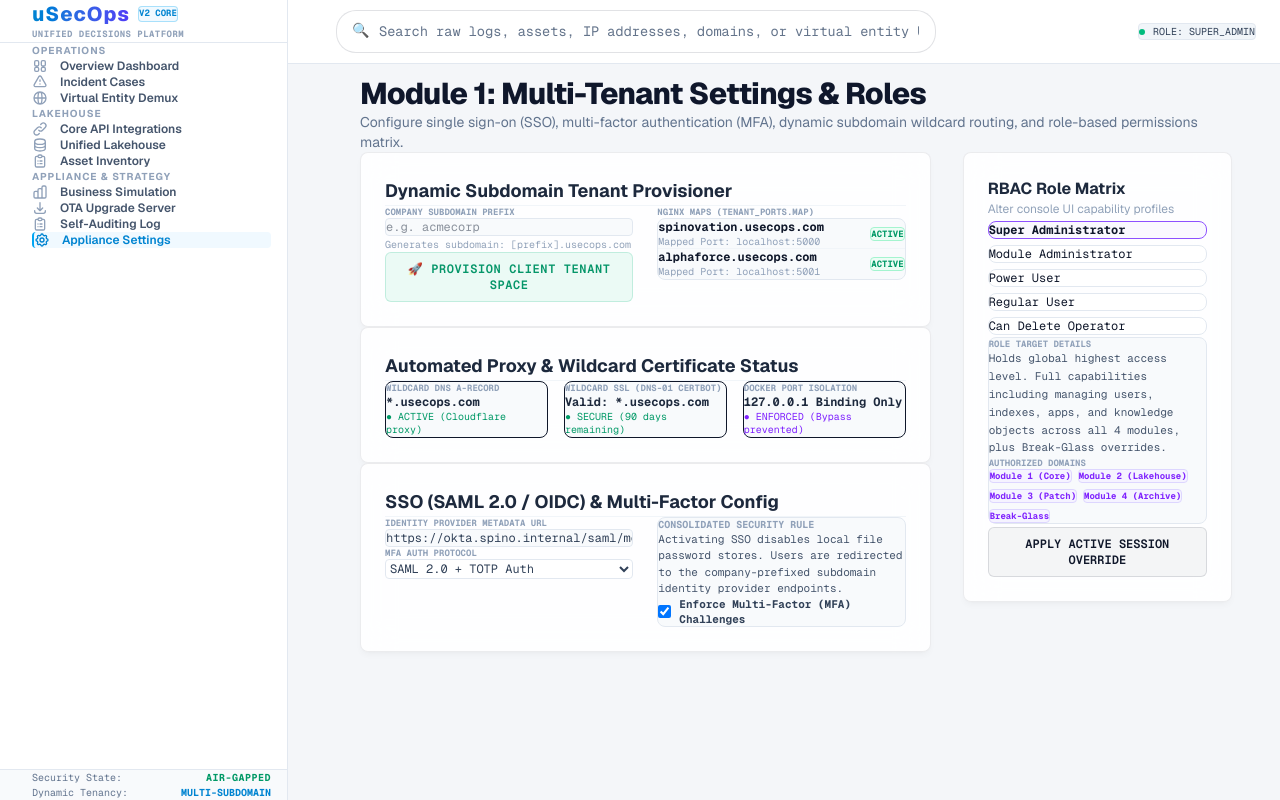
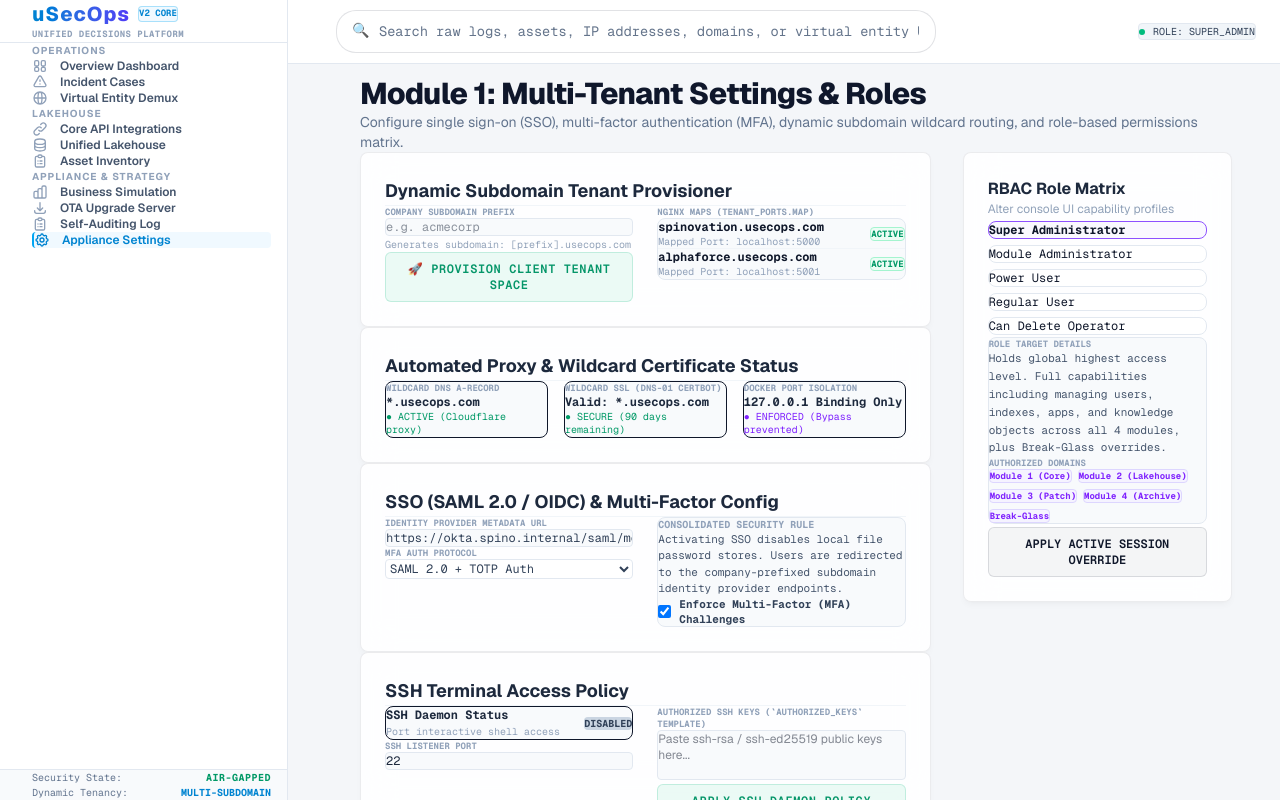
Before and after one commit to spinovation/uSecOps, a Next.js app in the folder src/module1_core/secops-console/: page /settings in a window 1280 px wide. Built offline with nearby package versions, Linux system fonts and the light colour scheme.

Commit message:
feat: add SSH Daemon policy control to appliance settings

```diff
--- a/src/module1_core/secops-console/app/settings/page.js
+++ b/src/module1_core/secops-console/app/settings/page.js
@@ -13,6 +13,12 @@ export default function Settings() {
 
   // RBAC Role State
   const [activeRole, setActiveRole] = useState("super_admin");
+
+  // SSH Terminal Access Control states
+  const [sshEnabled, setSshEnabled] = useState(false);
+  const [sshPort, setSshPort] = useState(22);
+  const [authorizedKeys, setAuthorizedKeys] = useState("");
+  const [isApplyingSsh, setIsApplyingSsh] = useState(false);
 
   const rolesConfig = {
     super_admin: {
@@ -200,6 +206,72 @@ export default function Settings() {
             </div>
           </div>
 
+          {/* SSH Terminal Access Control Panel */}
+          <div className="glass-panel p-6 border border-slate-200 bg-white space-y-4">
+            <h2 className="text-lg font-bold text-slate-800 border-b border-slate-100 pb-3">SSH Terminal Access Policy</h2>
+            <div className="grid grid-cols-1 md:grid-cols-2 gap-6 font-mono text-xs">
+              <div className="space-y-4">
+                <div className="flex items-center justify-between p-3 bg-slate-50 border border-slate-250 rounded-lg">
+                  <div>
+                    <span className="text-slate-800 font-bold block">SSH Daemon Status</span>
+                    <span className="text-[10px] text-slate-400">Port interactive shell access</span>
+                  </div>
+                  <button
+                    onClick={() => setSshEnabled(!sshEnabled)}
+                    className={`px-3 py-1 rounded text-[10px] font-bold uppercase transition-all ${
+                      sshEnabled
+                        ? "bg-emerald-500 hover:bg-emerald-600 text-white"
+                        : "bg-slate-300 hover:bg-slate-400 text-slate-700"
+                    }`}
+                  >
+                    {sshEnabled ? "RUNNING" : "DISABLED"}
+                  </button>
+                </div>
+
+                <div className="space-y-1">
+                  <label className="text-slate-400 block text-[9px] uppercase font-bold">SSH Listener Port</label>
+                  <input
+                    type="number"
+                    value={sshPort}
+                    onChange={(e) => setSshPort(parseInt(e.target.value) || 22)}
+                    disabled={!sshEnabled}
+                    className="w-full bg-slate-50 border border-slate-200 rounded p-2 focus:outline-none focus:border-violet-500 text-slate-800"
+                  />
+                </div>
+              </div>
+
+              <div className="space-y-3">
+                <div className="space-y-1">
+                  <label className="text-slate-400 block text-[9px] uppercase font-bold">Authorized SSH Keys (`authorized_keys` template)</label>
+                  <textarea
+                    placeholder="Paste ssh-rsa / ssh-ed25519 public keys here..."
+                    value={authorizedKeys}
+                    onChange={(e) => setAuthorizedKeys(e.target.value)}
+                    disabled={!sshEnabled}
+                    rows="3"
+                    className="w-full bg-slate-50 border border-slate-200 rounded p-2 focus:outline-none focus:border-violet-500 text-slate-850 font-sans text-xs resize-none"
+                  />
+                </div>
+
+                <button
+                  onClick={() => {
+                    setIsApplyingSsh(true);
+                    setTimeout(() => {
+                      setIsApplyingSsh(false);
+                      alert(
+                        `SSH configuration update applied successfully:\n- Daemon: ${sshEnabled ? "ENABLED" : "DISABLED"}\n- Port: ${sshPort}\n- Authorized keys: ${authorizedKeys ? "Refreshed" : "Empty (Default keys active)"}\n\nSystem daemon reloaded successfully!`
+                      );
+                    }, 1200);
+                  }}
+                  disabled={isApplyingSsh}
+                  className="w-full btn-glass btn-glass-success justify-center text-xs py-2 font-bold uppercase tracking-wider"
+                >
+                  {isApplyingSsh ? "Applying SSH Policy..." : "Apply SSH Daemon Policy"}
+                </button>
+              </div>
+            </div>
+          </div>
+
         </div>
 
         {/* Right Column - RBAC Roles Matrix */}
```
